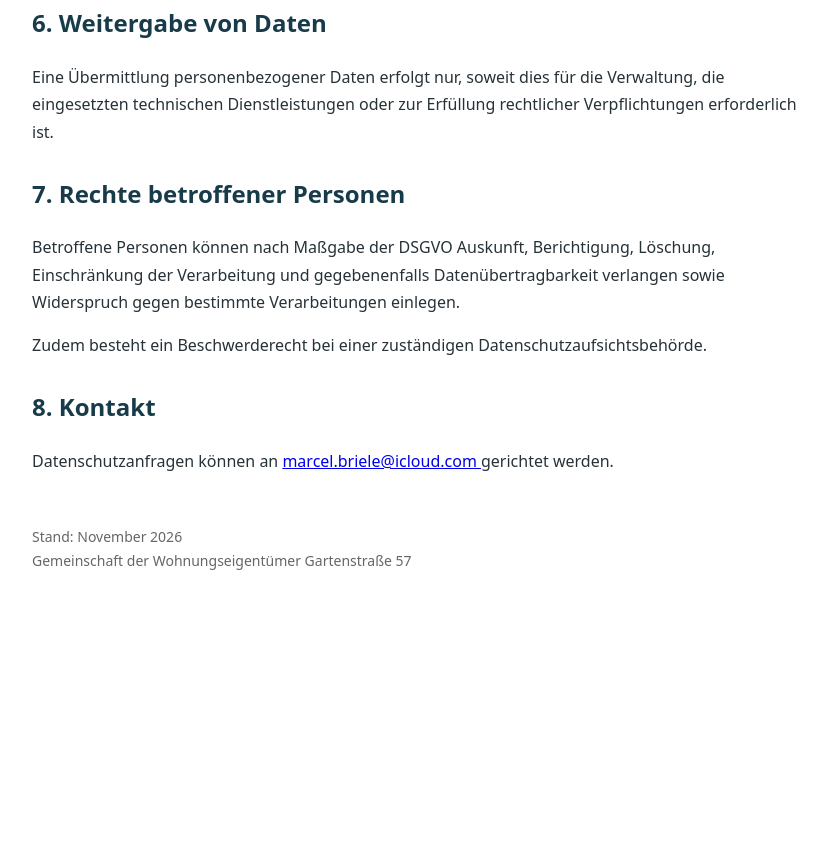
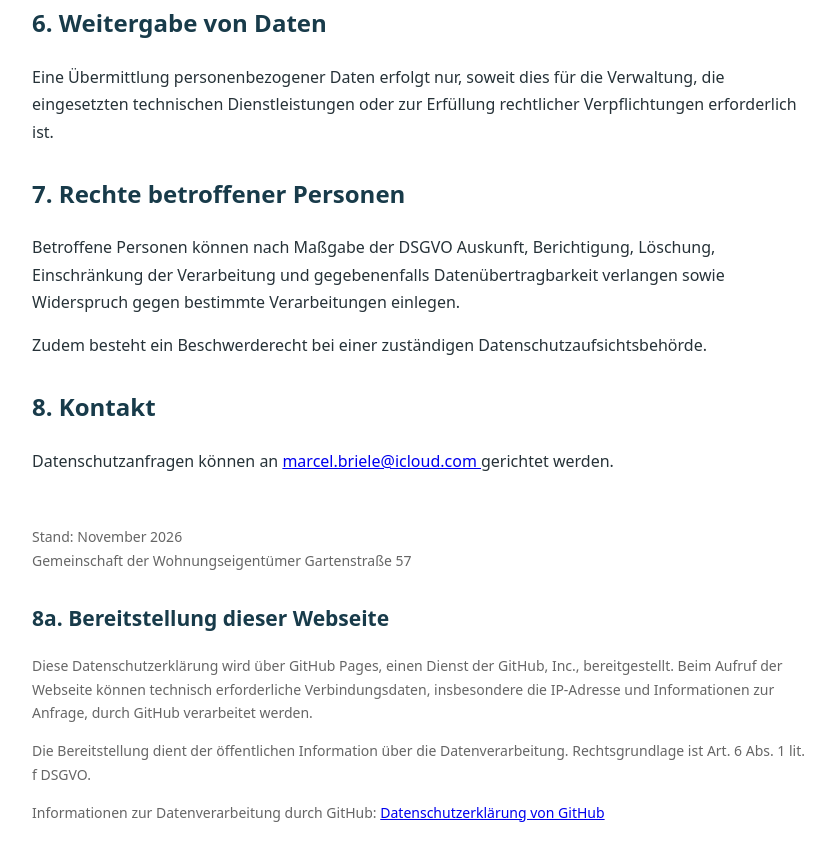
Before and after one commit to marcelbriele/havewa-privacy, a plain HTML site: page index.html in a window 1280 px wide. Shown: the part 1274-2135 px from the top of the page, without its empty margins (218-1053 px from the left). Before the commit the page ends 1897 px from the top, so only its background shows below. Drawn offline with Linux system fonts and the light colour scheme.

Commit message:
Update index.html

```diff
--- a/index.html
+++ b/index.html
@@ -148,6 +148,29 @@
   <footer>
     Stand: November 2026<br>
     Gemeinschaft der Wohnungseigentümer Gartenstraße 57
+
+<section>
+  <h2>8a. Bereitstellung dieser Webseite</h2>
+  <p>
+    Diese Datenschutzerklärung wird über GitHub Pages,
+    einen Dienst der GitHub, Inc., bereitgestellt.
+    Beim Aufruf der Webseite können technisch
+    erforderliche Verbindungsdaten, insbesondere
+    die IP-Adresse und Informationen zur Anfrage,
+    durch GitHub verarbeitet werden.
+  </p>
+  <p>
+    Die Bereitstellung dient der öffentlichen
+    Information über die Datenverarbeitung.
+    Rechtsgrundlage ist Art. 6 Abs. 1 lit. f DSGVO.
+  </p>
+  <p>
+    Informationen zur Datenverarbeitung durch GitHub:
+    <a href="https://docs.github.com/de/site-policy/privacy-policies/github-general-privacy-statement">
+      Datenschutzerklärung von GitHub
+    </a>
+  </p>
+</section>
   </footer>
 </body>
 </html>
```
